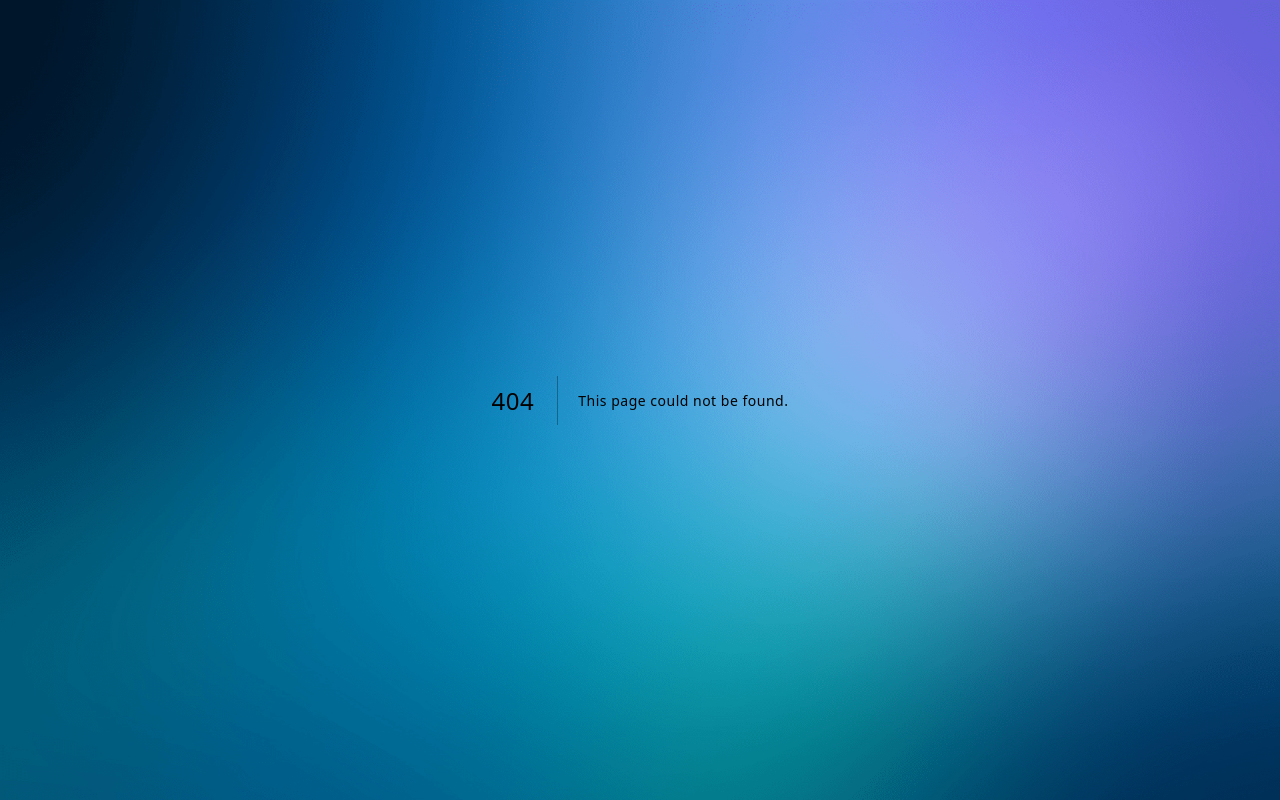
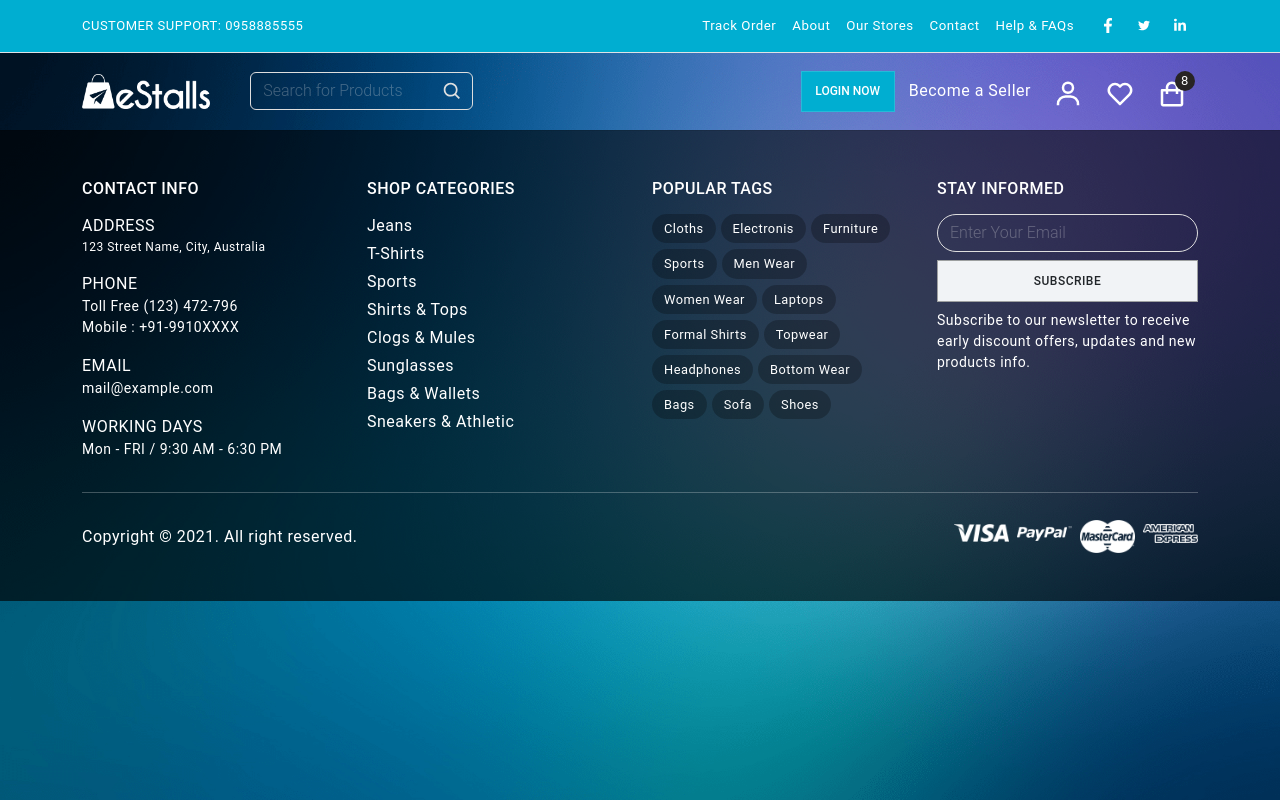
Before and after one commit to kamalesh777/e-stalls-client, a Next.js app: page /profile/orders in a window 1280 px wide. Before the commit this address had no page. Built offline with nearby package versions, Linux system fonts and the light colour scheme.

Commit message:
info removed from component

```diff
--- /dev/null
+++ b/pages/profile/orders/index.tsx
@@ -0,0 +1,12 @@
+import NormalLayout from '@/layout/NormalLayout'
+import React from 'react'
+
+const index = (): JSX.Element => {
+  return (
+    <NormalLayout>
+
+    </NormalLayout>
+  )
+}
+
+export default index
--- a/src/components/Profile/Orders/index.tsx
+++ b/src/components/Profile/Orders/index.tsx
@@ -1,6 +1,6 @@
 import React from 'react'
 
-const Orders = () => {
+const Orders = (): JSX.Element => {
   return (
     <div>Orders</div>
   )
--- a/src/view/Profile.tsx
+++ b/src/view/Profile.tsx
@@ -3,8 +3,8 @@ import { useRouter } from 'next/router'
 import React from 'react'
 import { Button } from 'react-bootstrap'
 import { BiBasket, BiChevronRight, BiNotepad, BiPowerOff, BiUserCircle, BiWallet } from 'react-icons/bi'
-import ManageAddress from '@/components/Profile/Info/ManageAddress'
-import PersonalInfo from '@/components/Profile/Info/PersonalInfo'
+import ManageAddress from '@/components/Profile/AccountSetting/ManageAddress'
+import PersonalInfo from '@/components/Profile/AccountSetting/PersonalInfo'
 
 const Profile = (): JSX.Element => {
   const router = useRouter()
```
Also changed, not shown: src/components/Profile/AccountSetting/index.tsx (deleted, +0 -9 lines), src/components/Profile/AccountSetting/ManageAddress.tsx (renamed from src/components/Profile/Info/ManageAddress.tsx), src/components/Profile/AccountSetting/PersonalInfo.tsx (renamed from src/components/Profile/Info/PersonalInfo.tsx).
